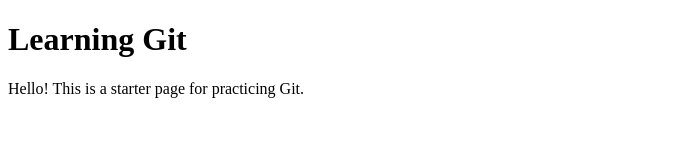
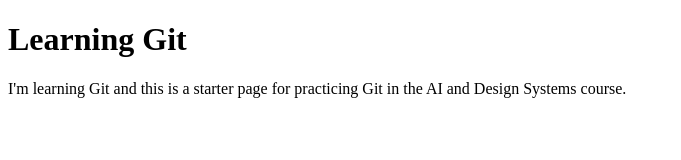
Before and after one commit to billkurland-bot/Learning-Git, a plain HTML site: page index.html in a window 1280 px wide. Shown: the whole page, without its empty margins (0-681 px from the left). Drawn offline with Linux system fonts and the light colour scheme.

Commit message:
Changing the website description

```diff
--- a/index.html
+++ b/index.html
@@ -7,6 +7,6 @@
 </head>
 <body>
   <h1>Learning Git</h1>
-  <p>Hello! This is a starter page for practicing Git.</p>
+  <p>I'm learning Git and this is a starter page for practicing Git in the AI and Design Systems course.</p>
 </body>
 </html>
```
